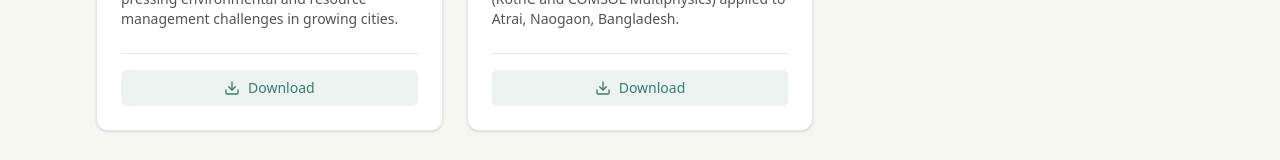
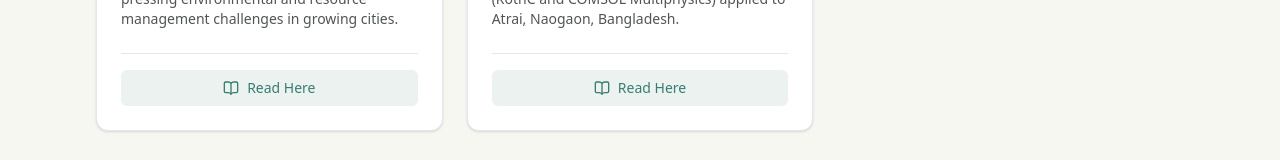
Before and after one commit to JIFahad2001/JIFahad, a Next.js app: page /resources in a window 1280 px wide. Shown: the part 591-751 px from the top of the page. Built offline with nearby package versions, Linux system fonts and the light colour scheme.

Commit message:
Replace Download icon with BookOpen icon

```diff
--- a/app/resources/ResourcesClient.tsx
+++ b/app/resources/ResourcesClient.tsx
@@ -1,7 +1,7 @@
 "use client";
 
 import { useState } from "react";
-import { Search, Download, ExternalLink, FileText } from "lucide-react";
+import { Search, BookOpen, ExternalLink, FileText } from "lucide-react";
 import { Resource } from "@/content/resources";
 
 // Generate categories dynamically from data or define fixed ones
@@ -84,8 +84,8 @@
                       </>
                     ) : (
                       <>
-                        <Download className="mr-2 h-4 w-4" />
-                        Download
+                        <BookOpen className="mr-2 h-4 w-4" />
+                        Read Here
                       </>
                     )}
                   </a>
```
